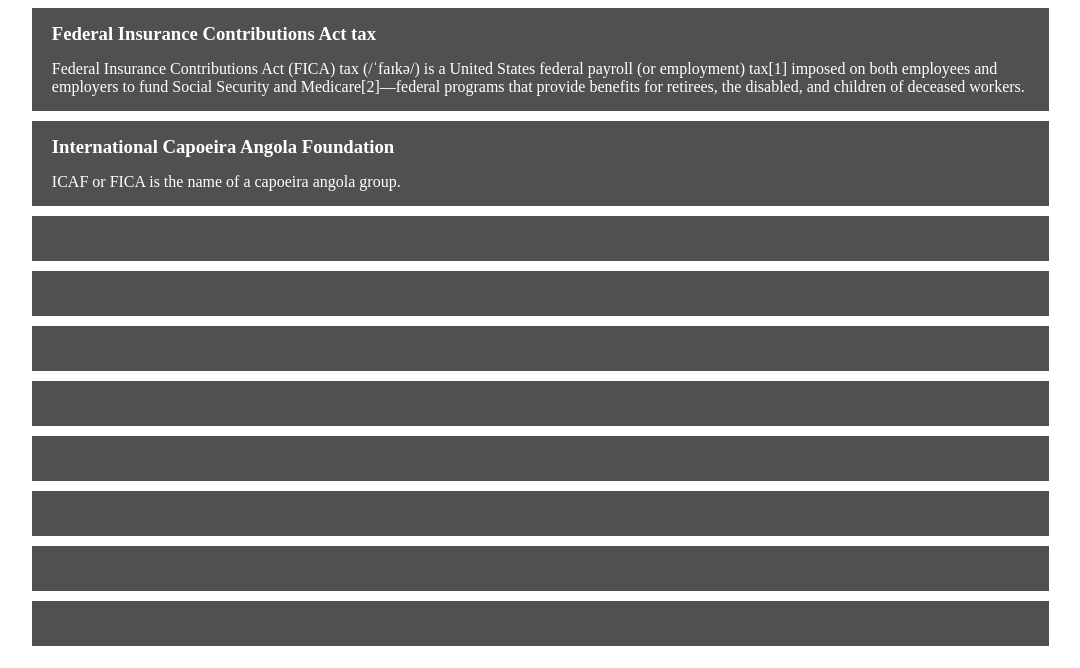
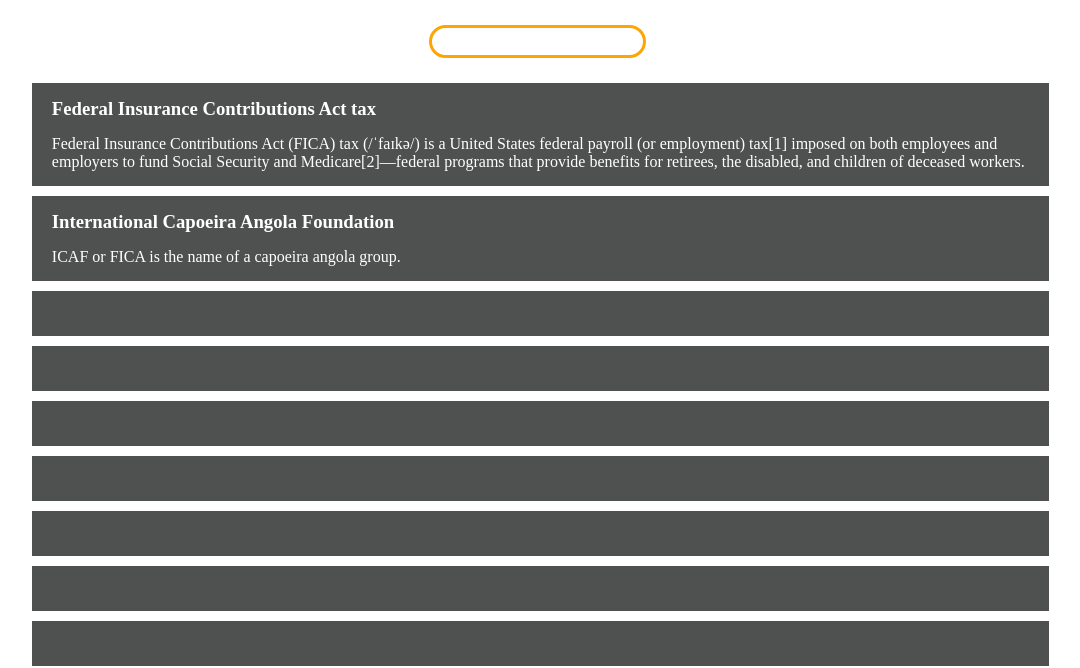
Before and after one commit to edsonmendieta/WikiViewerApp, a plain HTML site: page index.html in a window 1280 px wide. Shown: the top 668 px of the page, without its empty margins (111-1191 px from the left). Drawn offline with Linux system fonts and the light colour scheme.

Commit message:
added show/hide classes to search-result html, and added html and some styles for search-input field.

```diff
--- a/index.html
+++ b/index.html
@@ -17,6 +17,11 @@
     </head>
     <body>
 
+        <div id="searchContainer">
+            <input id="searchBar" type="text" name="searchParameters">
+        </div>
+
+        <div class="visible">
             <div id="resultContainer">
                 <div id="wikiResult">
                     <h3 id="title">Federal Insurance Contributions Act tax</h3>
@@ -86,10 +91,11 @@
                     <p id="intro"></p>
                 </div>
             </div>
+        </div>
 
         <footer>
             <p id="maker">Created by | edson-jacob</p>
-            <p id="attribution">Dice icon made by: <a href="http://www.flaticon.com/authors/madebyoliver">madebyOliver</a> from www.flaticon.com</p>
+            <p id="attribution">Dice icon made by: <a href="http://www.flaticon.com/authors/madebyoliver" target="_blank">madebyOliver</a> from www.flaticon.com</p>
             <p id="copyRight">&copy; Edson Mendieta 2016</p>
         </footer>
         <script src="scripts.js"></script>
--- a/styles.css
+++ b/styles.css
@@ -24,6 +24,36 @@ html {
 body {
     width: 100%;
     height: 100%;
+}
+
+#searchContainer {
+    display: flex;
+    justify-content: center;
+    margin-top: 25px;
+    margin-bottom: 25px;
+}
+
+#searchBar {
+    height: 25px;
+    border: orange solid 3px;
+    border-radius: 20px;
+    font-size: 95%;
+}
+
+#searchBar:focus {
+    outline: none;
+}
+
+#searchBar[type=text] {
+    padding-left: 10px;
+}
+
+.visible {
+    visibility: visible;
+}
+
+.hidden {
+    display: none;
 }
 
 #resultContainer {
```
Lines whose indentation alone changed are shown as unchanged.
